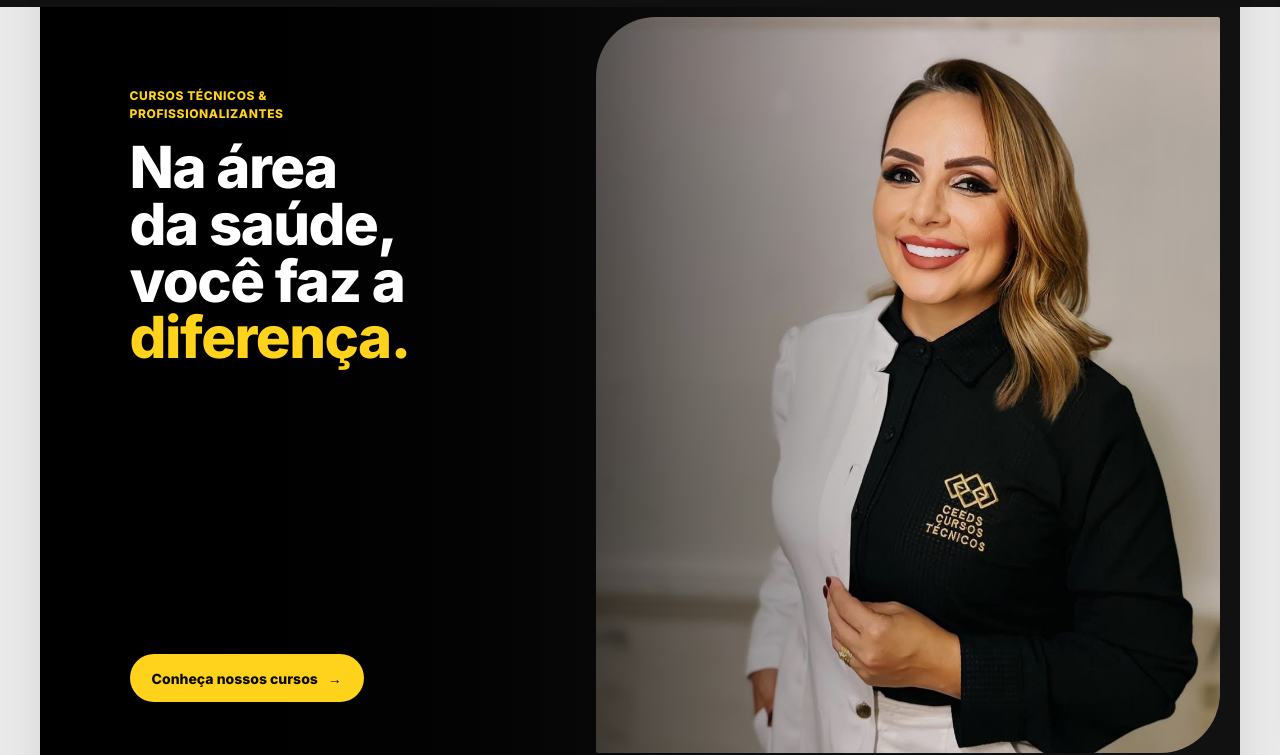
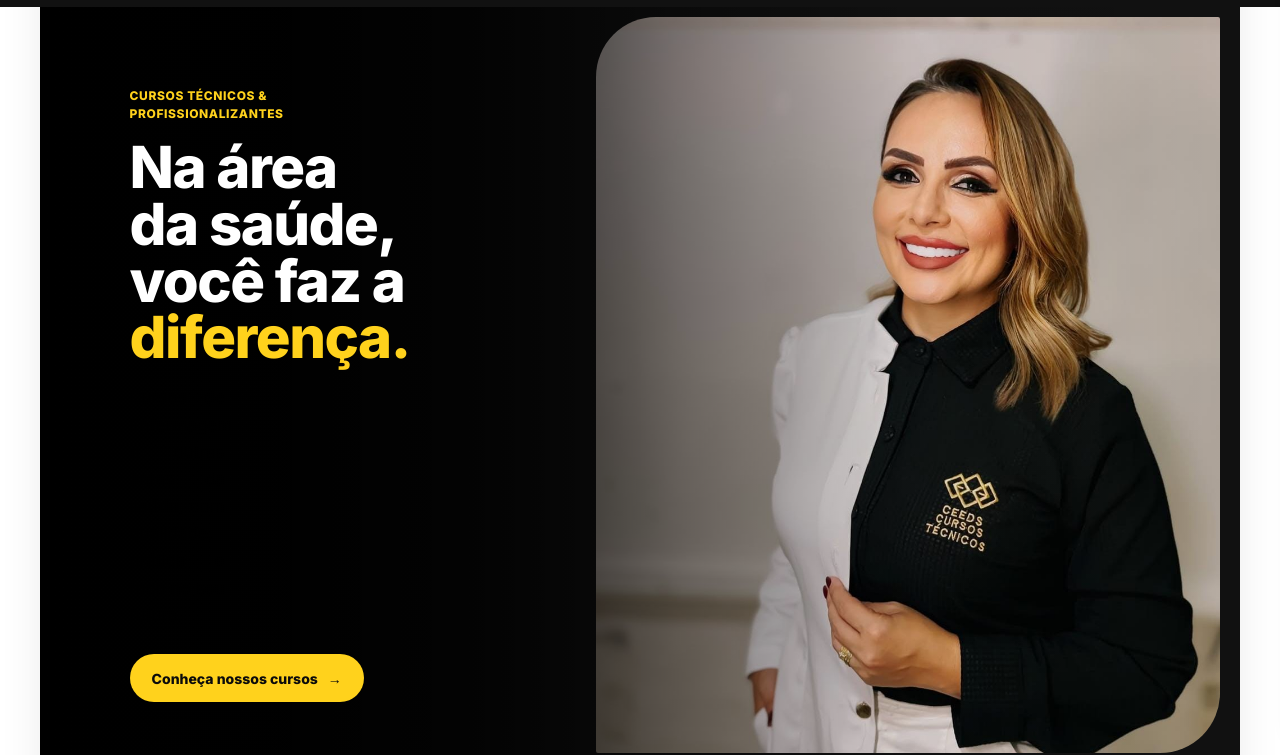
Before and after one commit to matriculaceeds-sys/CeedsCursosTecnicos, a plain HTML site: page index.html in a window 1280 px wide. Shown: the part 65-820 px from the top of the page. Drawn offline with Linux system fonts and the light colour scheme.

Commit message:
body color

```diff
--- a/style.css
+++ b/style.css
@@ -34,7 +34,7 @@ body {
     min-width: 0;
     overflow-x: hidden;
     font-family: "Inter", Arial, sans-serif;
-    background: #e9e9e9;
+    background: #ffffffd8;
     color: var(--black);
     line-height: 1.5;
 }
@@ -75,7 +75,7 @@ main {
     max-width: 1200px;
     min-height: 100vh;
     margin: 0 auto;
-    background: #f5e2d0d8;
+    background: #ffffffd8;
     overflow: hidden;
 }
 
@@ -83,7 +83,7 @@ main {
     width: 100%;
     min-height: 100vh;
     margin: 0;
-    background: #f5e2d0d8;
+    background: #ffffffd8;
 }
 
 .content {
```
